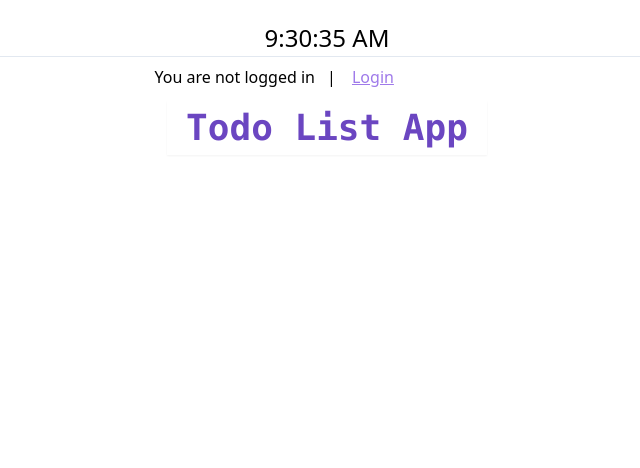
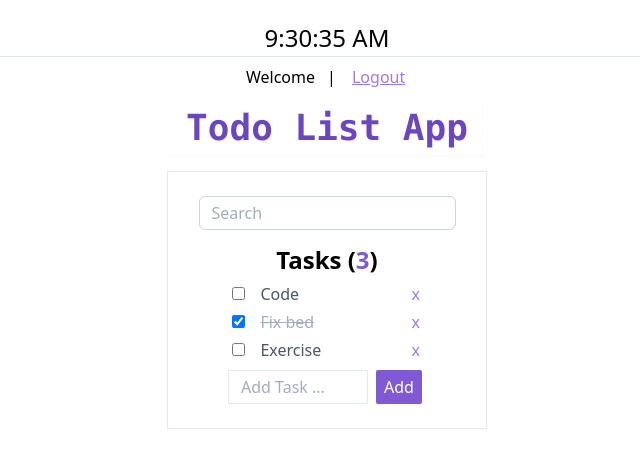
Before and after one commit to zedo-san/react-todo-app, a React (Create React App) app: page / in a window 1280 px wide. Shown: the top 468 px of the page, without its empty margins (313-953 px from the left). Built offline with nearby package versions, Linux system fonts and the light colour scheme.

Commit message:
change style in items

```diff
--- a/src/components/TodoItem.js
+++ b/src/components/TodoItem.js
@@ -21,7 +21,7 @@ function TodoItem(props) {
                     </div>
 
                     <span className={getClass()} style={getStyle()}>{props.task}</span>
-                    <button className="col-span-1 text-red-700" onClick={() => props.deleteTodo(props.id)}>x</button>
+                    <button className="col-span-1 text-purple-500" onClick={() => props.deleteTodo(props.id)}>x</button>
             </div>
 
 
--- a/src/components/Todos.js
+++ b/src/components/Todos.js
@@ -28,7 +28,7 @@ class Todos extends React.Component {
             ],
             search: '',
             newTask: '',
-            isLoggedIn: false
+            isLoggedIn: true
         }
         this.searchInput = this.searchInput.bind(this);
         this.addTask = this.addTask.bind(this);
```
